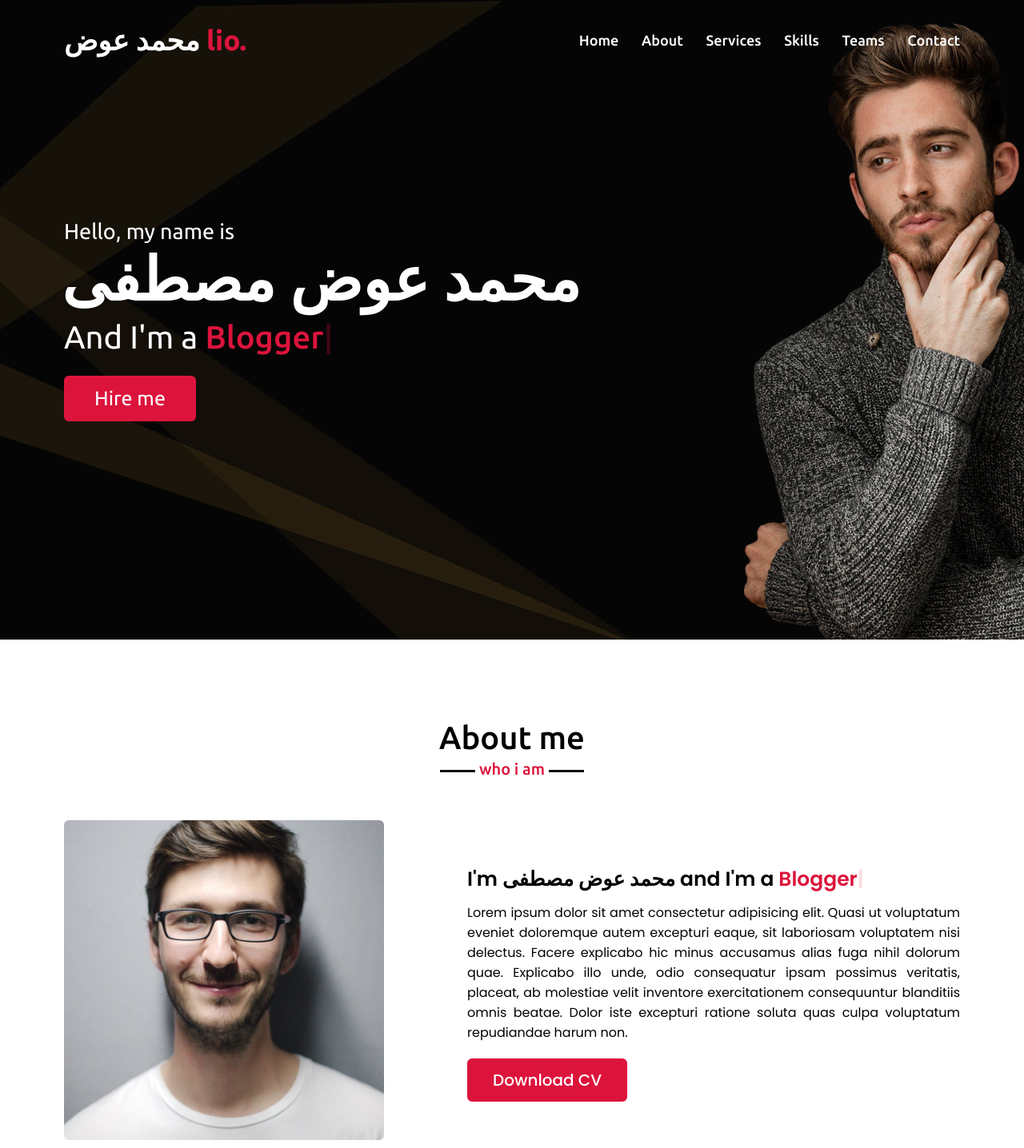
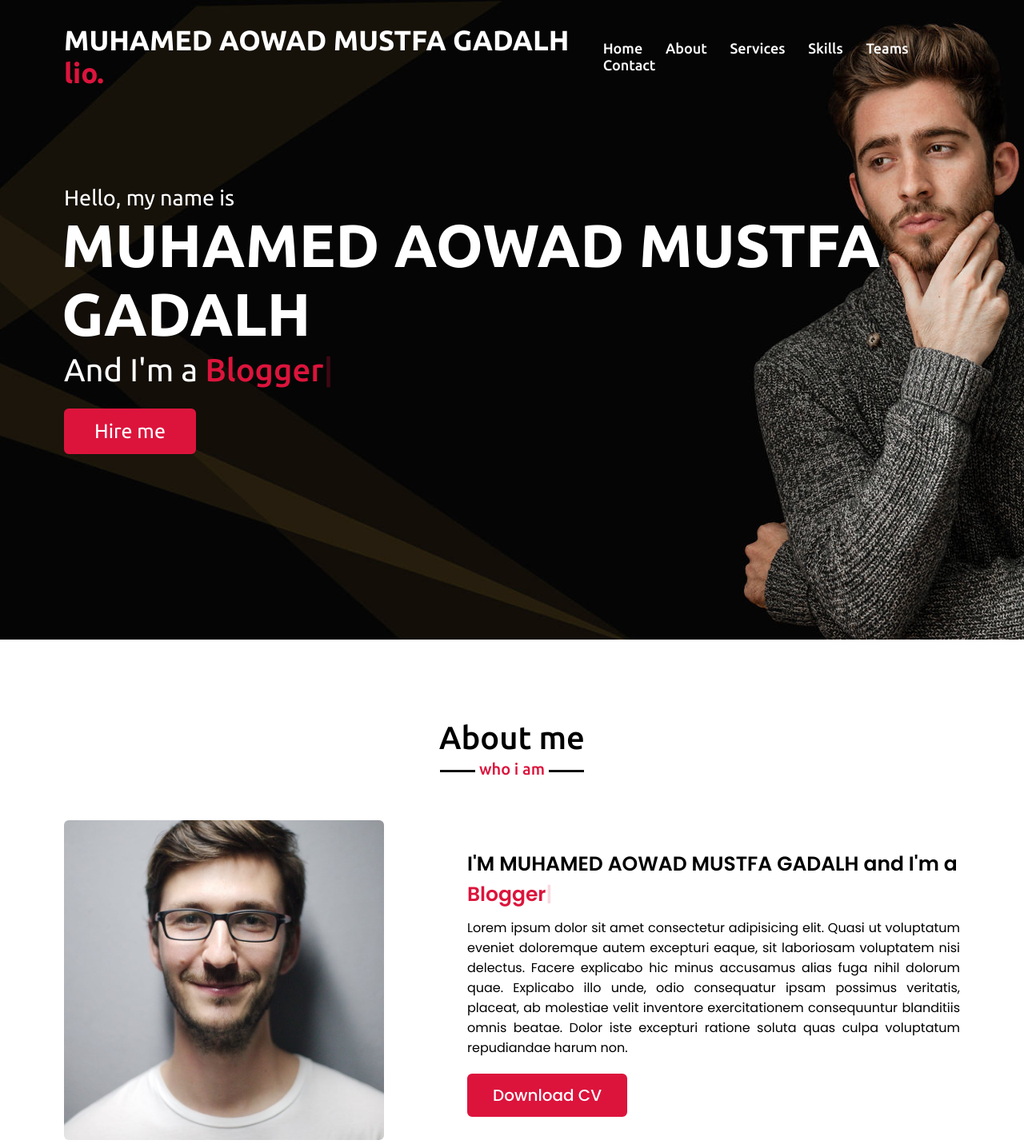
Before and after one commit to ALSHAZLI/alshazli, a plain HTML site: page index.html in a window 1280 px wide. Shown: the top 1436 px of the page at 80% size. Drawn offline with nearby package versions, Linux system fonts and the light colour scheme.

Commit message:
Update index.html

```diff
--- a/index.html
+++ b/index.html
@@ -20,7 +20,7 @@
     </div>
     <nav class="navbar">
         <div class="max-width">
-            <div class="logo"><a href="#">محمد عوض <span>lio.</span></a></div>
+            <div class="logo"><a href="#">MUHAMED AOWAD MUSTFA GADALH <span>lio.</span></a></div>
             <ul class="menu">
                 <li><a href="#home" class="menu-btn">Home</a></li>
                 <li><a href="#about" class="menu-btn">About</a></li>
@@ -40,7 +40,7 @@
         <div class="max-width">
             <div class="home-content">
                 <div class="text-1">Hello, my name is</div>
-                <div class="text-2">محمد عوض مصطفى</div>
+                <div class="text-2">MUHAMED AOWAD MUSTFA GADALH</div>
                 <div class="text-3">And I'm a <span class="typing"></span></div>
                 <a href="#">Hire me</a>
             </div>
@@ -56,7 +56,7 @@
                     <img src="images/profile-1.jpeg" alt="">
                 </div>
                 <div class="column right">
-                    <div class="text">I'm محمد عوض مصطفى and I'm a <span class="typing-2"></span></div>
+                    <div class="text">I'M MUHAMED AOWAD MUSTFA GADALH and I'm a <span class="typing-2"></span></div>
                     <p>Lorem ipsum dolor sit amet consectetur adipisicing elit. Quasi ut voluptatum eveniet doloremque autem excepturi eaque, sit laboriosam voluptatem nisi delectus. Facere explicabo hic minus accusamus alias fuga nihil dolorum quae. Explicabo illo unde, odio consequatur ipsam possimus veritatis, placeat, ab molestiae velit inventore exercitationem consequuntur blanditiis omnis beatae. Dolor iste excepturi ratione soluta quas culpa voluptatum repudiandae harum non.</p>
                     <a href="#">Download CV</a>
                 </div>
@@ -203,7 +203,7 @@
                             <i class="fas fa-user"></i>
                             <div class="info">
                                 <div class="head">Name</div>
-                                <div class="sub-title">الاسطورة محمد عوض </div>
+                                <div class="sub-title">MUHAMED AOWAD MUSTFA GADALH</div>
                             </div>
                         </div>
                         <div class="row">
@@ -250,7 +250,7 @@
 
     <!-- footer section start -->
     <footer>
-        <span>Created By <a href="https://www.codingnepalweb.com">محمد عوض مصطفى</a> | <span class="far fa-copyright"></span> 2021 All rights reserved.</span>
+        <span>Created By <a href="https://www.codingnepalweb.com">MUHAMED AOWAD MUSTFA GADALH</a> | <span class="far fa-copyright"></span> 2021 All rights reserved.</span>
     </footer>
 
     <script src="script.js"></script>
```
